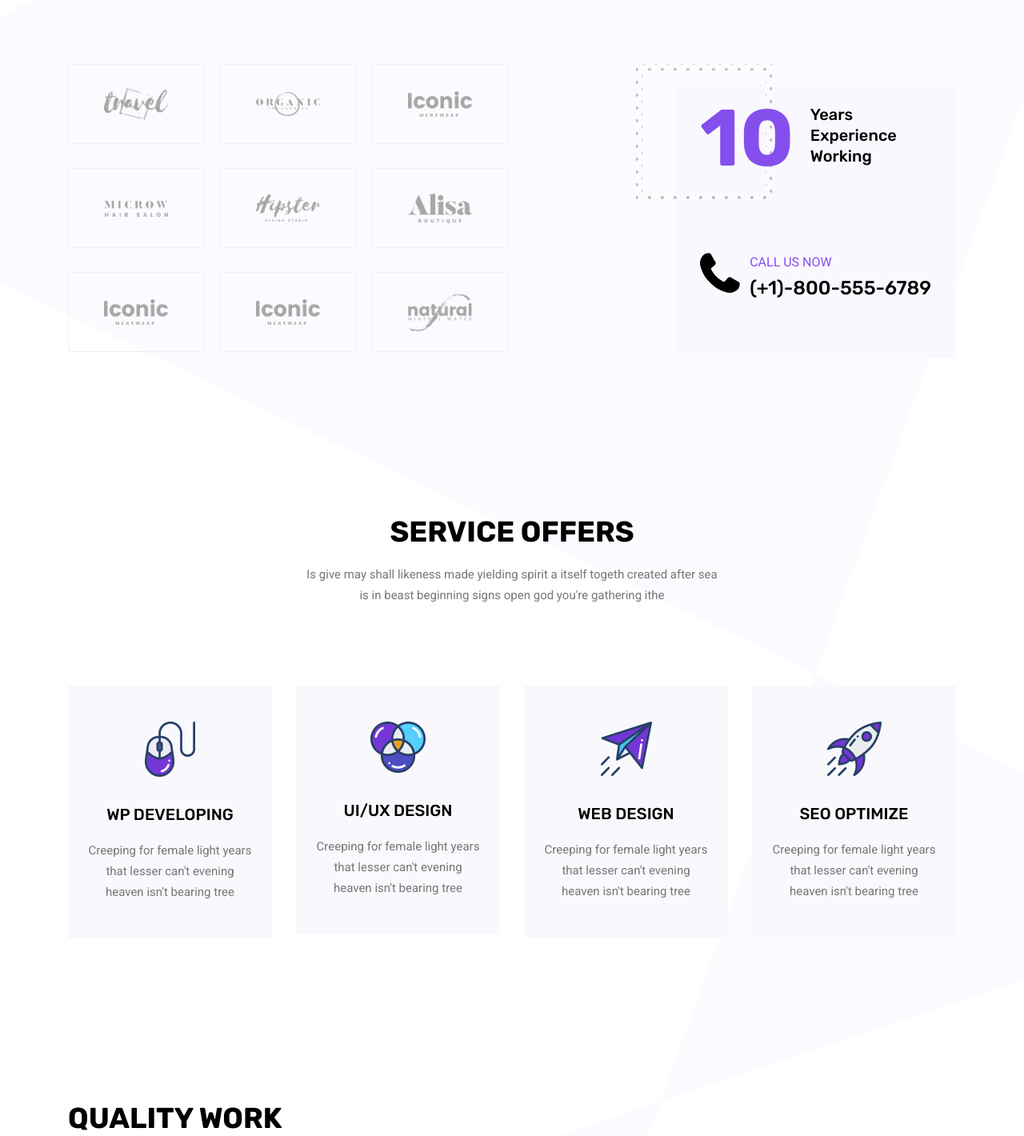
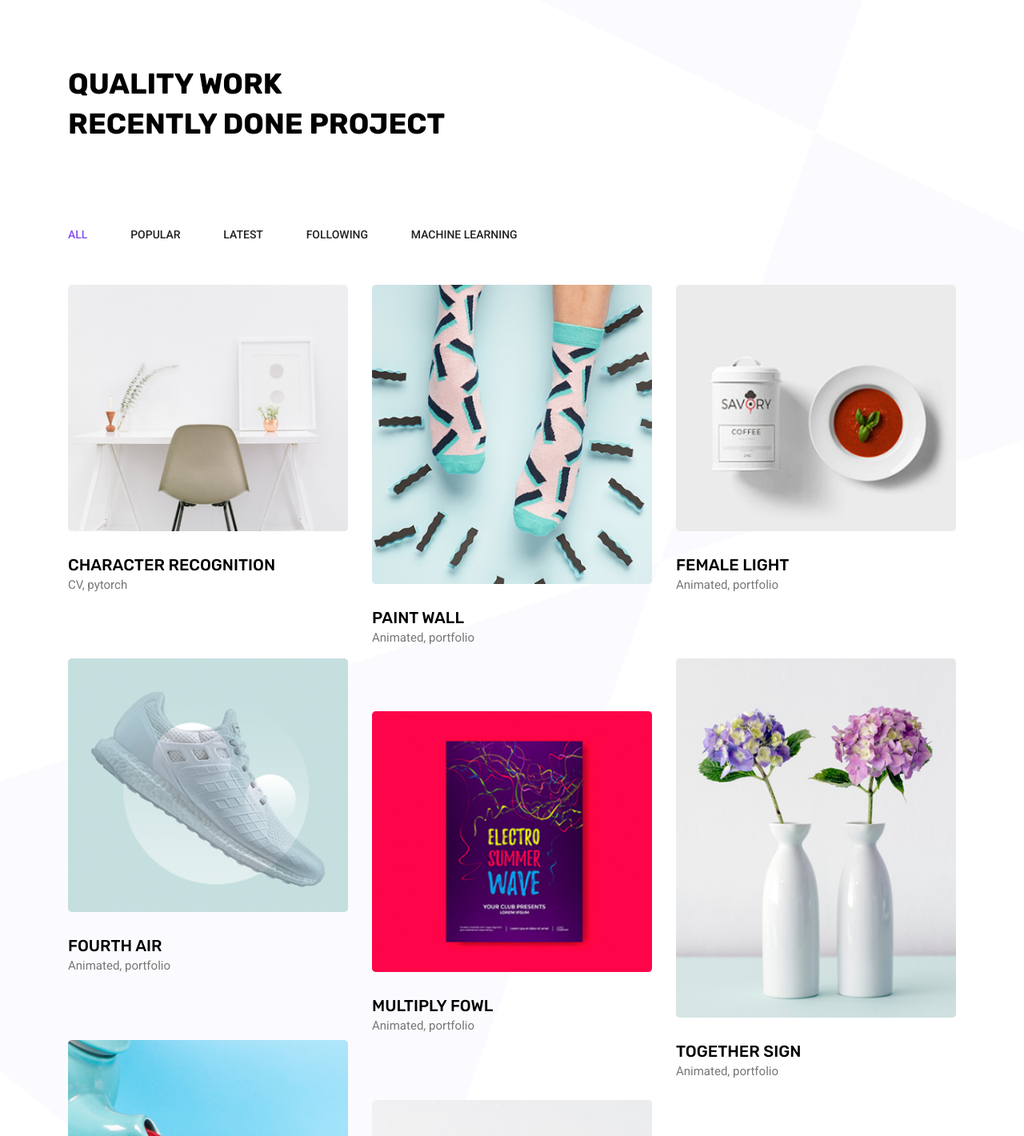
Before and after one commit to M-MSHAIKH/m-mshaikh.github.io, a plain HTML site: page index.html in a window 1280 px wide. Shown: the part 1380-2800 px from the top of the page at 80% size. Drawn offline with Linux system fonts and the light colour scheme; some packages are replaced by stand-ins of ours.

Commit message:
Made initial changes in home pages

```diff
--- a/index.html
+++ b/index.html
@@ -6,7 +6,7 @@
 	<meta charset="utf-8">
 	<meta name="viewport" content="width=device-width, initial-scale=1, shrink-to-fit=no">
 	<link rel="icon" href="img/favicon.png" type="image/png">
-	<title>Satner Portfolio</title>
+	<title>MohammadAadil Sheikh</title>
 	<!-- Bootstrap CSS -->
 	<link rel="stylesheet" href="css/bootstrap.css">
 	<link rel="stylesheet" href="vendors/linericon/style.css">
@@ -48,14 +48,6 @@
 									<li class="nav-item"><a class="nav-link" href="portfolio-details.html">Portfolio Details</a></li>
 								</ul>
 							</li>
-							<li class="nav-item submenu dropdown">
-								<a href="#" class="nav-link dropdown-toggle" data-toggle="dropdown" role="button" aria-haspopup="true"
-								 aria-expanded="false">Blog</a>
-								<ul class="dropdown-menu">
-									<li class="nav-item"><a class="nav-link" href="blog.html">Blog</a></li>
-									<li class="nav-item"><a class="nav-link" href="single-blog.html">Blog Details</a></li>
-								</ul>
-							</li>
 							<li class="nav-item"><a class="nav-link" href="contact.html">Contact</a></li>
 						</ul>
 					</div>
@@ -73,7 +65,7 @@
 					<div class="col-lg-7">
 						<div class="banner_content">
 							<h3 class="text-uppercase">Hell0</h3>
-							<h1 class="text-uppercase">I am rahi satner</h1>
+							<h1 class="text-uppercase">I am Aadil...</h1>
 							<h5 class="text-uppercase">senior wordpress developer</h5>
 							<div class="d-flex align-items-center">
 								<a class="primary_btn" href="#"><span>Hire Me</span></a>
@@ -124,147 +116,6 @@
 	</section>
 	<!--================ End About Us Area =================-->
 
-	<!--================ Srart Brand Area =================-->
-	<section class="brand_area section_gap_bottom">
-		<div class="container">
-			<div class="row justify-content-center">
-				<div class="col-lg-6">
-					<div class="row">
-						<div class="col-lg-4 col-md-4 col-sm-6">
-							<div class="single-brand-item d-table">
-								<div class="d-table-cell text-center">
-									<img src="img/brands/logo1.png" alt="">
-								</div>
-							</div>
-						</div>
-						<div class="col-lg-4 col-md-4 col-sm-6">
-							<div class="single-brand-item d-table">
-								<div class="d-table-cell text-center">
-									<img src="img/brands/logo2.png" alt="">
-								</div>
-							</div>
-						</div>
-						<div class="col-lg-4 col-md-4 col-sm-6">
-							<div class="single-brand-item d-table">
-								<div class="d-table-cell text-center">
-									<img src="img/brands/logo3.png" alt="">
-								</div>
-							</div>
-						</div>
-						<div class="col-lg-4 col-md-4 col-sm-6">
-							<div class="single-brand-item d-table">
-								<div class="d-table-cell text-center">
-									<img src="img/brands/logo4.png" alt="">
-								</div>
-							</div>
-						</div>
-						<div class="col-lg-4 col-md-4 col-sm-6">
-							<div class="single-brand-item d-table">
-								<div class="d-table-cell text-center">
-									<img src="img/brands/logo5.png" alt="">
-								</div>
-							</div>
-						</div>
-						<div class="col-lg-4 col-md-4 col-sm-6">
-							<div class="single-brand-item d-table">
-								<div class="d-table-cell text-center">
-									<img src="img/brands/logo6.png" alt="">
-								</div>
-							</div>
-						</div>
-						<div class="col-lg-4 col-md-4 col-sm-6">
-							<div class="single-brand-item d-table">
-								<div class="d-table-cell text-center">
-									<img src="img/brands/logo7.png" alt="">
-								</div>
-							</div>
-						</div>
-						<div class="col-lg-4 col-md-4 col-sm-6">
-							<div class="single-brand-item d-table">
-								<div class="d-table-cell text-center">
-									<img src="img/brands/logo8.png" alt="">
-								</div>
-							</div>
-						</div>
-						<div class="col-lg-4 col-md-4 col-sm-6">
-							<div class="single-brand-item d-table">
-								<div class="d-table-cell text-center">
-									<img src="img/brands/logo9.png" alt="">
-								</div>
-							</div>
-						</div>
-					</div>
-				</div>
-				<div class="offset-lg-2 col-lg-4 col-md-6">
-					<div class="client-info">
-						<div class="d-flex mb-50">
-							<span class="lage">10</span>
-							<span class="smll">Years Experience Working</span>
-						</div>
-						<div class="call-now d-flex">
-							<div>
-								<span class="fa fa-phone"></span>
-							</div>
-							<div class="ml-15">
-								<p>call us now</p>
-								<h3>(+1)-800-555-6789</h3>
-							</div>
-						</div>
-					</div>
-				</div>
-			</div>
-		</div>
-	</section>
-	<!--================ End Brand Area =================-->
-
-	<!--================ Start Features Area =================-->
-	<section class="features_area">
-		<div class="container">
-			<div class="row justify-content-center">
-				<div class="col-lg-8 text-center">
-					<div class="main_title">
-						<h2>service offers </h2>
-						<p>
-							Is give may shall likeness made yielding spirit a itself togeth created
-							after sea <br> is in beast beginning signs open god you're gathering ithe
-						</p>
-					</div>
-				</div>
-			</div>
-			<div class="row feature_inner">
-				<div class="col-lg-3 col-md-6">
-					<div class="feature_item">
-						<img src="img/services/s1.png" alt="">
-						<h4>Wp developing</h4>
-						<p>Creeping for female light years that lesser can't evening heaven isn't bearing tree</p>
-					</div>
-				</div>
-				<div class="col-lg-3 col-md-6">
-					<div class="feature_item">
-						<img src="img/services/s2.png" alt="">
-						<h4>UI/ux design</h4>
-						<p>Creeping for female light years that lesser can't evening heaven isn't bearing tree</p>
-					</div>
-				</div>
-				<div class="col-lg-3 col-md-6">
-					<div class="feature_item">
-						<img src="img/services/s3.png" alt="">
-						<h4>Web design</h4>
-						<p>Creeping for female light years that lesser can't evening heaven isn't bearing tree</p>
-					</div>
-				</div>
-				<div class="col-lg-3 col-md-6">
-					<div class="feature_item">
-						<img src="img/services/s4.png" alt="">
-						<h4>seo optimize</h4>
-						<p>Creeping for female light years that lesser can't evening heaven isn't bearing tree</p>
-					</div>
-				</div>
-			</div>
-		</div>
-	</section>
-	<!--================ End Features Area =================-->
-
 	<!--================Start Portfolio Area =================-->
 	<section class="portfolio_area" id="portfolio">
 		<div class="container">
@@ -282,13 +133,13 @@
 					<li data-filter=".popular">popular</li>
 					<li data-filter=".latest"> latest</li>
 					<li data-filter=".following">following</li>
-					<li data-filter=".upcoming">upcoming</li>
+					<li data-filter=".ml">machine learning</li>
 				</ul>
 			</div>
 
 			<div class="filters-content">
 				<div class="row portfolio-grid justify-content-center">
-					<div class="col-lg-4 col-md-6 all latest">
+					<div class="col-lg-4 col-md-6 all ml">
 						<div class="portfolio_box">
 							<div class="single_portfolio">
 								<img class="img-fluid w-100" src="img/portfolio/p1.jpg" alt="">
@@ -300,8 +151,8 @@
 								</a>
 							</div>
 							<div class="short_info">
-								<h4><a href="portfolio-details.html">minimal design</a></h4>
-								<p>Animated, portfolio</p>
+								<h4><a href="portfolio-details.html">Character Recognition</a></h4>
+								<p>CV, pytorch</p>
 							</div>
 						</div>
 					</div>
@@ -551,19 +402,32 @@
 			<div class="row justify-content-center align-items-center">
 				<div class="col-lg-12">
 					<div class="subscription_box text-center">
-						<h2 class="text-uppercase text-white">get update from anywhere</h2>
-						<p class="text-white">
-							Bearing Void gathering light light his eavening unto dont afraid.
-						</p>
-						<div class="subcribe-form" id="mc_embed_signup">
-							<form target="_blank" novalidate="true" action="https://spondonit.us12.list-manage.com/subscribe/post?u=1462626880ade1ac87bd9c93a&amp;id=92a4423d01" method="get" class="subscription relative">
-								<input name="EMAIL" placeholder="Email address" onfocus="this.placeholder = ''" onblur="this.placeholder = 'Email address'" required="" type="email">
-								<div style="position: absolute; left: -5000px;">
-									<input name="b_36c4fd991d266f23781ded980_aefe40901a" tabindex="-1" value="" type="text">
-								</div>
-								<button class="primary-btn hover d-inline">Get Started</button>
-								<div class="info"></div>
-							</form>
+						<h2 class="text-uppercase text-white">Contact my through</h2>
+						<div class="d-flex">
+							<div class="col-sm-4">
+								<h3 class="text-white">
+									E-Mail
+								</h3>
+								<link class="text-white">
+									 mdaa@gmail.com
+								</link>
+							</div>
+							<div class="col-sm-4">
+								<h3 class="text-white">
+									E-Mail
+								</h3>
+								<link class="text-white">
+									 mdaa@gmail.com
+								</link>
+							</div>
+							<div class="col-sm-4">
+								<h3 class="text-white">
+									E-Mail
+								</h3>
+								<link class="text-white">
+									 mdaa@gmail.com
+								</link>
+							</div>
 						</div>
 					</div>
 				</div>
```
